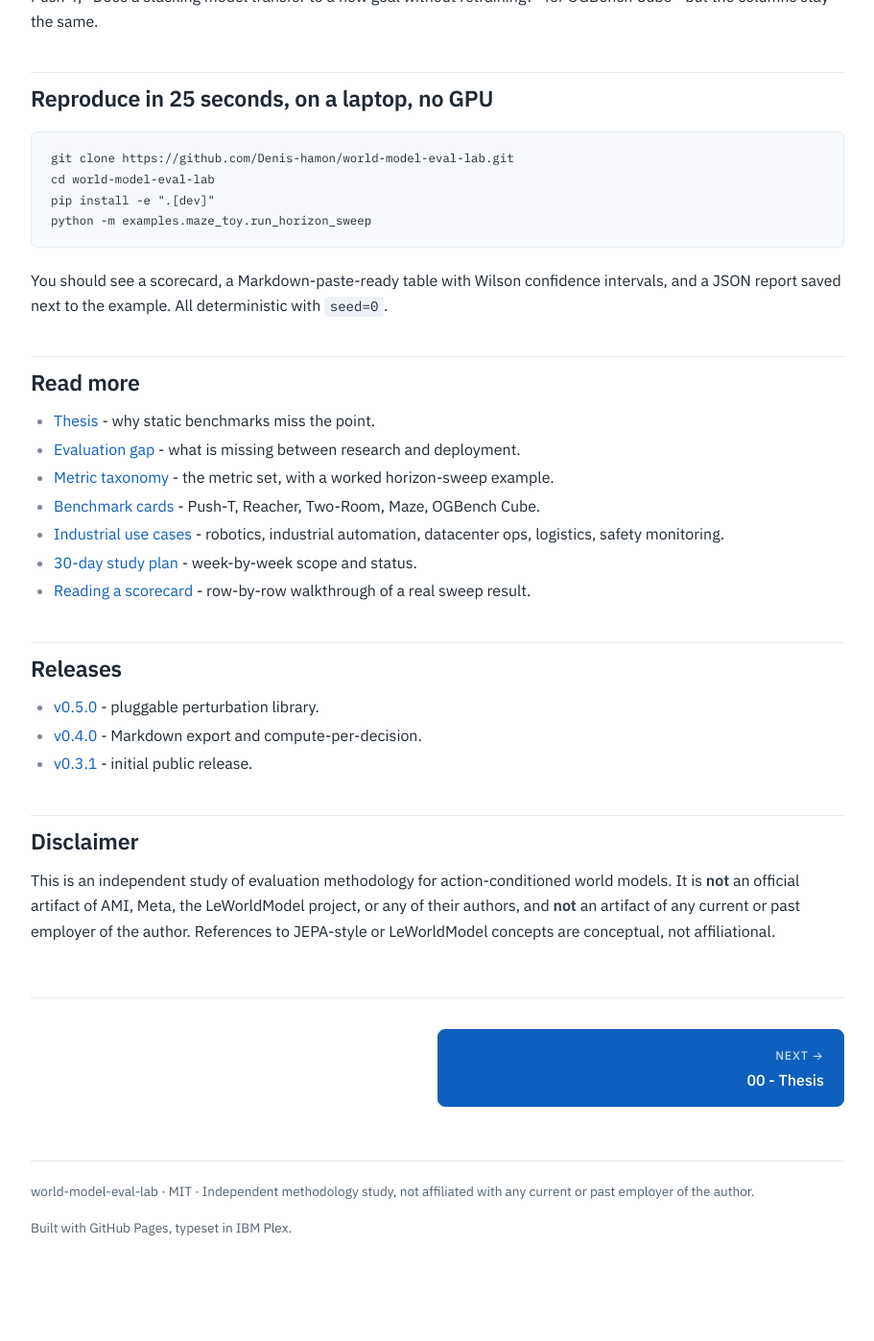
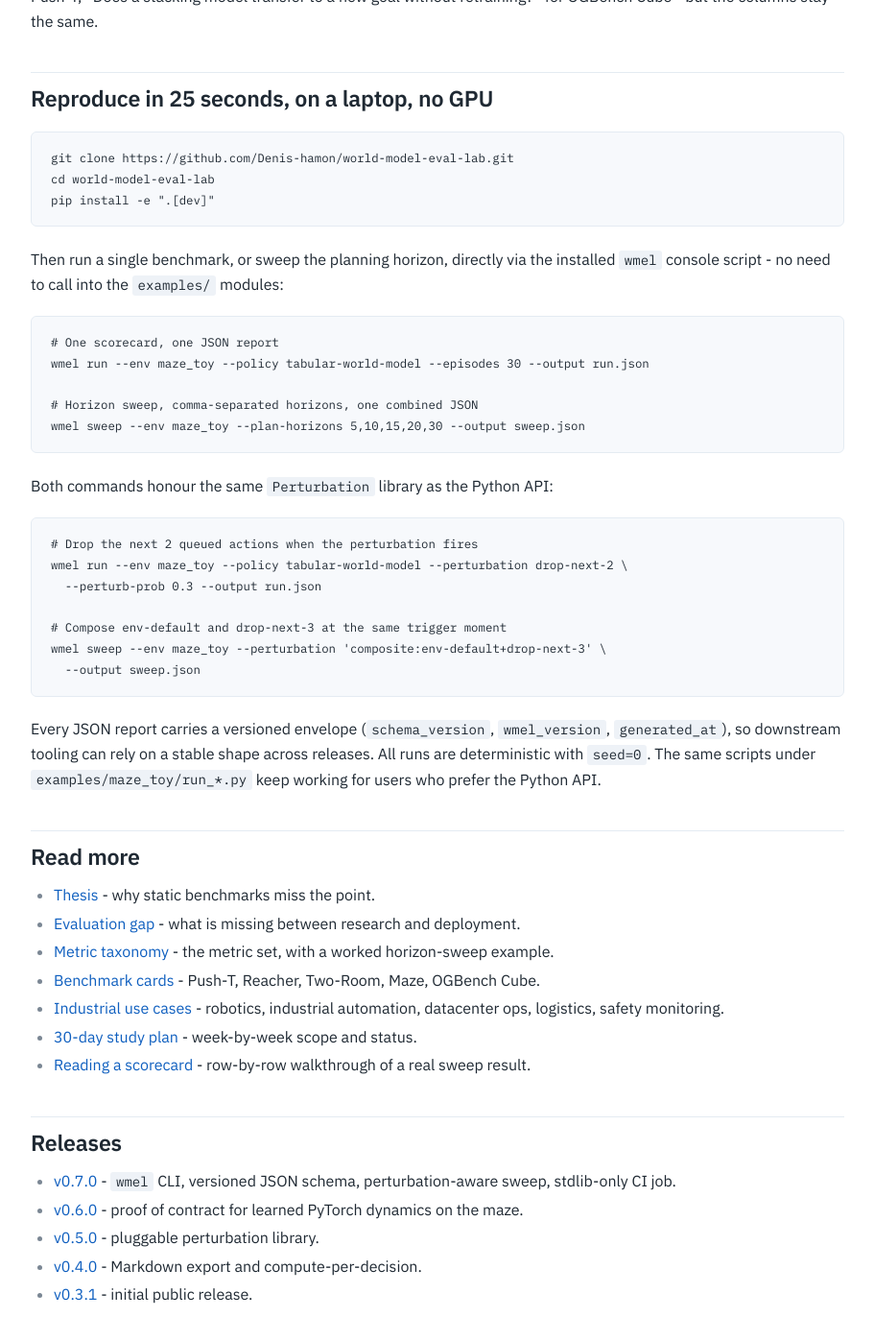
Before and after one commit to Denis-hamon/world-model-eval-lab, a Jekyll site: the page built from docs/index.md, in a window 1280 px wide and 1400 px high, scrolled down 6065 px. Shown: the top 1397 px of the window at 96% size, without its empty margins (184-1095 px from the left). Built offline with Jekyll 4.4.1, drawn with Linux system fonts in a browser that asks for light colours; before the commit the page ends 7419 px from its top, so only the background shows below that.

Commit message:
Pages: surface the v0.7 CLI on the landing, refresh stats and releases list
The README has documented the wmel console script since v0.7, but the
live site landing page still showed only the python -m examples.*
commands. A first-time visitor would not realise the CLI exists.

Reproduce section

- Replaces the single python -m example.maze_toy.run_horizon_sweep
  command with a three-step block: clone+install, then the CLI as the
  primary entry point (wmel run / wmel sweep), then a perturbation-
  aware variant showing the --perturbation flag with both a leaf
  Perturbation (drop-next-2) and a composite (composite:env-default+
  drop-next-3).
- Closes with one paragraph stating the versioned-envelope guarantee
  (schema_version, wmel_version, generated_at) plus deterministic
  seed=0, and points users who prefer the Python API at the existing
  examples scripts.

Stat strip

- 4 -> 5 tagged releases (v0.3.1 / v0.4.0 / v0.5.0 / v0.6.0 / v0.7.0).
- 64 -> 81 passing tests (v0.6 adds 5 learned-dynamics tests, v0.7
  adds 12 CLI / schema / sweep-perturbation tests).

Releases list

- v0.7.0 and v0.6.0 added at the top of the bullet list, with their
  one-line summaries.

Doc-only pass. No code touched, no version bump. CI and Pages will
rebuild on push.

````diff
--- a/docs/index.md
+++ b/docs/index.md
@@ -27,8 +27,8 @@ next:
 </section>
 
 <ul class="stat-strip">
-  <li><span class="stat-value">4</span><span class="stat-label">tagged releases</span></li>
-  <li><span class="stat-value">64</span><span class="stat-label">passing tests</span></li>
+  <li><span class="stat-value">5</span><span class="stat-label">tagged releases</span></li>
+  <li><span class="stat-value">81</span><span class="stat-label">passing tests</span></li>
   <li><span class="stat-value">CPU-only</span><span class="stat-label">no GPU required</span></li>
   <li><span class="stat-value">25 s</span><span class="stat-label">to reproduce the headline sweep</span></li>
   <li><span class="stat-value">0</span><span class="stat-label">ML dependencies at runtime</span></li>
@@ -226,11 +226,36 @@ The same scorecard structure applies to every benchmark card in [03_benchmark_ca
 git clone https://github.com/Denis-hamon/world-model-eval-lab.git
 cd world-model-eval-lab
 pip install -e ".[dev]"
-python -m examples.maze_toy.run_horizon_sweep
 ```
 {:.reveal}
 
-You should see a scorecard, a Markdown-paste-ready table with Wilson confidence intervals, and a JSON report saved next to the example. All deterministic with `seed=0`.
+Then run a single benchmark, or sweep the planning horizon, directly via the installed `wmel` console script - no need to call into the `examples/` modules:
+{:.reveal}
+
+```bash
+# One scorecard, one JSON report
+wmel run --env maze_toy --policy tabular-world-model --episodes 30 --output run.json
+
+# Horizon sweep, comma-separated horizons, one combined JSON
+wmel sweep --env maze_toy --plan-horizons 5,10,15,20,30 --output sweep.json
+```
+{:.reveal}
+
+Both commands honour the same `Perturbation` library as the Python API:
+{:.reveal}
+
+```bash
+# Drop the next 2 queued actions when the perturbation fires
+wmel run --env maze_toy --policy tabular-world-model --perturbation drop-next-2 \
+  --perturb-prob 0.3 --output run.json
+
+# Compose env-default and drop-next-3 at the same trigger moment
+wmel sweep --env maze_toy --perturbation 'composite:env-default+drop-next-3' \
+  --output sweep.json
+```
+{:.reveal}
+
+Every JSON report carries a versioned envelope (`schema_version`, `wmel_version`, `generated_at`), so downstream tooling can rely on a stable shape across releases. All runs are deterministic with `seed=0`. The same scripts under `examples/maze_toy/run_*.py` keep working for users who prefer the Python API.
 {:.reveal}
 
 ## Read more
@@ -248,6 +273,8 @@ You should see a scorecard, a Markdown-paste-ready table with Wilson confidence
 ## Releases
 {:.reveal}
 
+- [v0.7.0](https://github.com/Denis-hamon/world-model-eval-lab/releases/tag/v0.7.0) - `wmel` CLI, versioned JSON schema, perturbation-aware sweep, stdlib-only CI job.
+- [v0.6.0](https://github.com/Denis-hamon/world-model-eval-lab/releases/tag/v0.6.0) - proof of contract for learned PyTorch dynamics on the maze.
 - [v0.5.0](https://github.com/Denis-hamon/world-model-eval-lab/releases/tag/v0.5.0) - pluggable perturbation library.
 - [v0.4.0](https://github.com/Denis-hamon/world-model-eval-lab/releases/tag/v0.4.0) - Markdown export and compute-per-decision.
 - [v0.3.1](https://github.com/Denis-hamon/world-model-eval-lab/releases/tag/v0.3.1) - initial public release.
````
